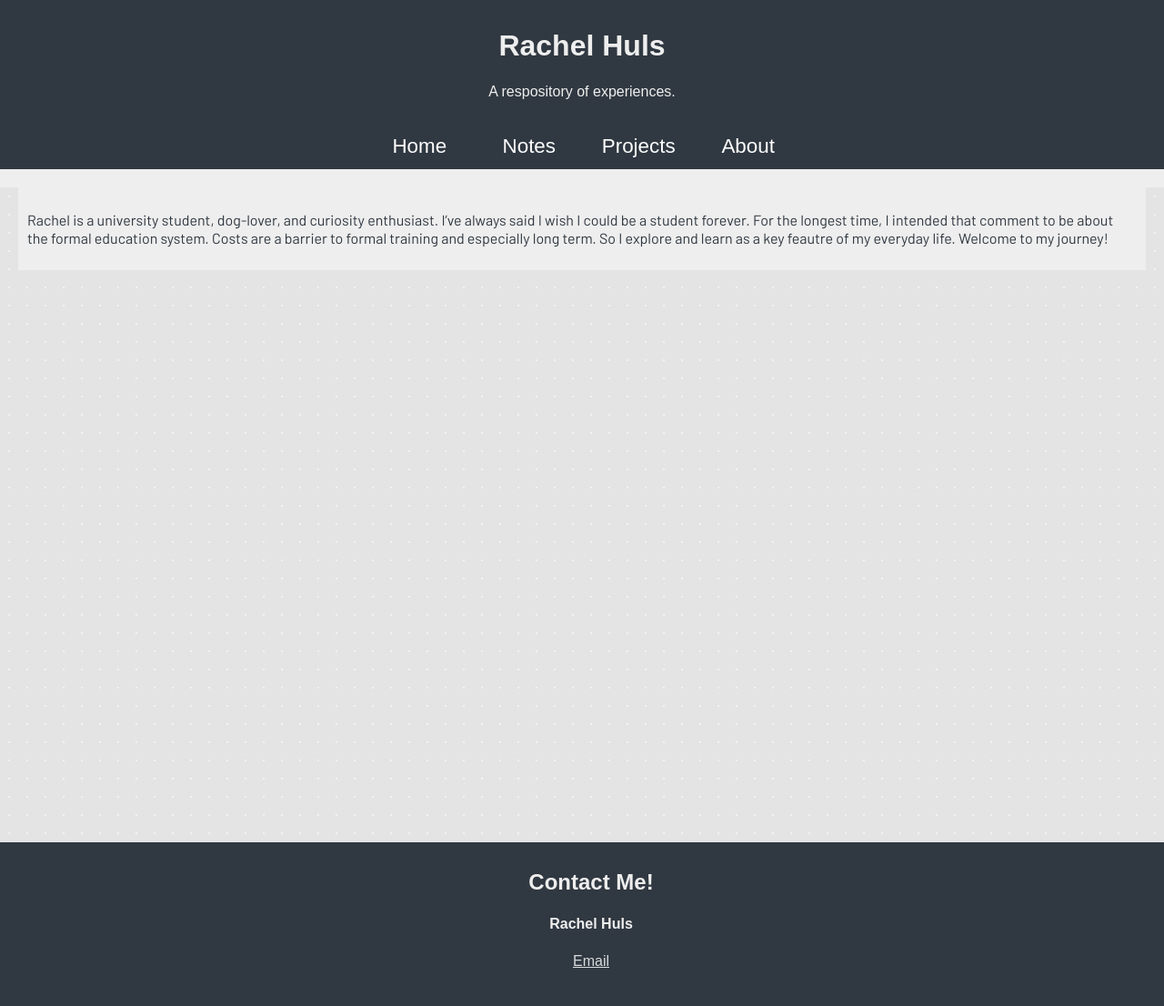
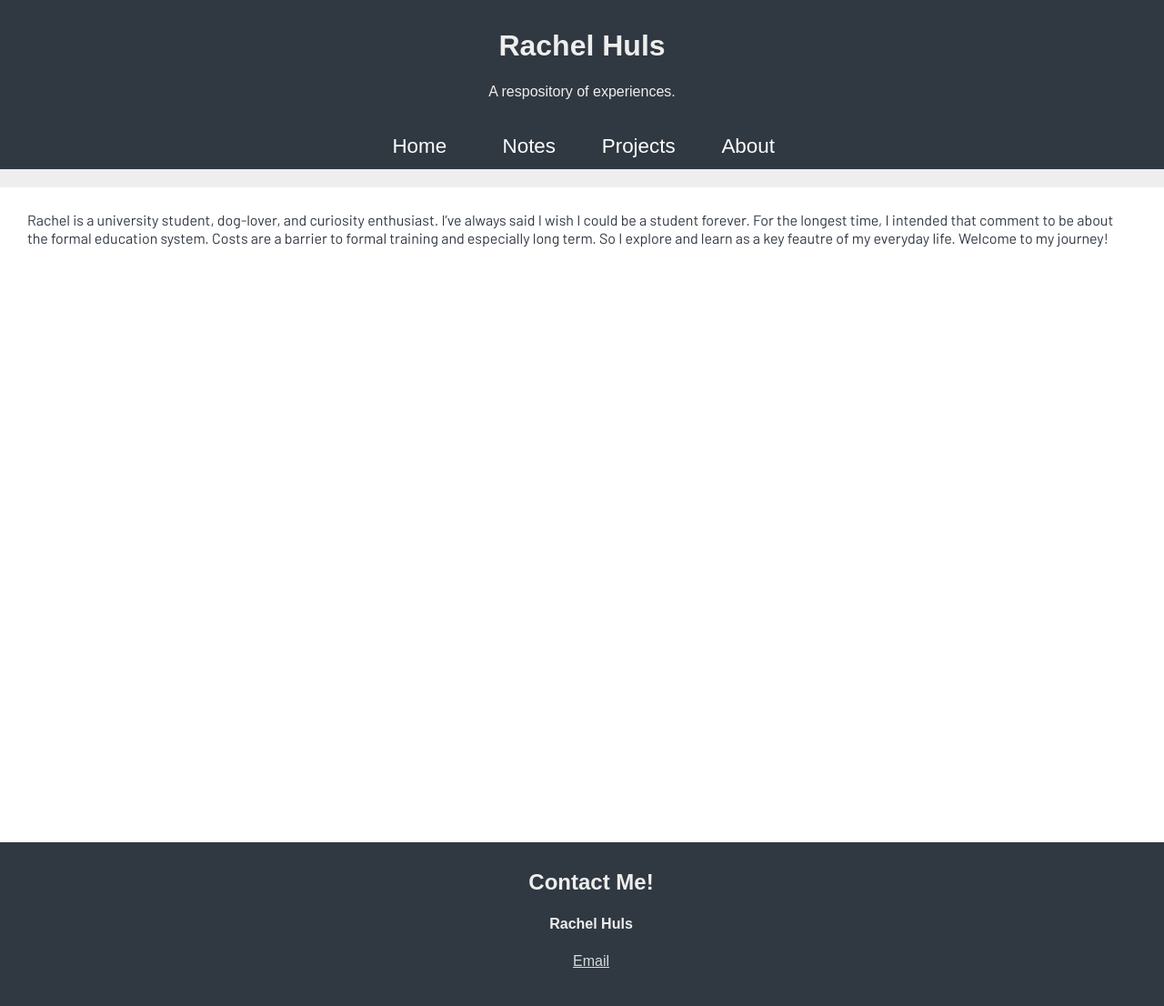
Before and after one commit to rachelhuls/rachelhuls.github.io, a Jekyll site: the page built from index.html, in a window 1280 px wide. Shown: the whole page at 91% size. Built offline with Jekyll 4.4.1, drawn with Linux system fonts in a browser that asks for light colours; some web fonts are replaced.

Commit message:
Update main.scss

```diff
--- a/_sass/main.scss
+++ b/_sass/main.scss
@@ -67,14 +67,11 @@ body {
 .page-container {
   position: relative;
   min-height: 100vh;
-  background-color: #F2F2F2;
-  background: radial-gradient(circle, #F2F2F2 10%, transparent 10%),
-  radial-gradient(circle, #F2F2F2 1%, #E4E4E4 1%) 80px 80px;
-  background-size:20px 20px;
+  background-color: white;
 }
 
 .content-wrap {
-  background-color: #EEEEEE;
+  background-color: white;
   font-family: 'Barlow', sans-serif;
   padding-bottom: 2.5rem;    /* Footer height */
   color: #303841;
```
